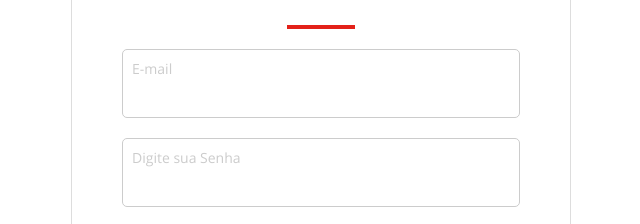
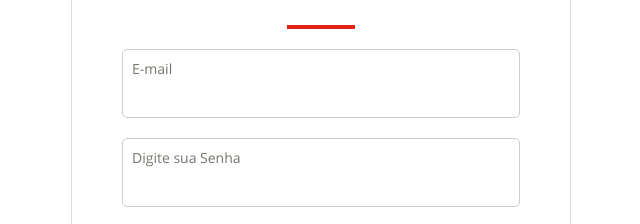
Before and after one commit to FabinhoFlauzino/projeto-individual-javascript, a website built with webpack: page public/auth.html in a window 1280 px wide. Shown: the part 375-599 px from the top of the page, 319-959 px from the left. Built offline with nearby package versions, Linux system fonts and the light colour scheme; some packages are replaced by stand-ins of ours.

Commit message:
Melhorias

```diff
--- a/public/assets/sass/form.scss
+++ b/public/assets/sass/form.scss
@@ -12,7 +12,7 @@ form {
         width: 100%;
         margin-bottom: var(--space);
         label {
-            color: var(--gray-3);
+            color: var(--gray);
             font-size: 14px;
             position: absolute;
             top: 10px;
```
Also changed, not shown: public/index.html (+1 -1 lines), public/assets/css/main.css, 1 other file.
